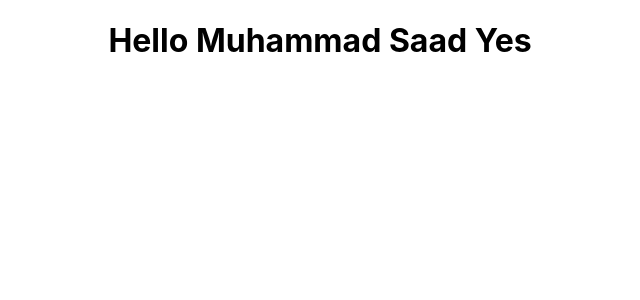
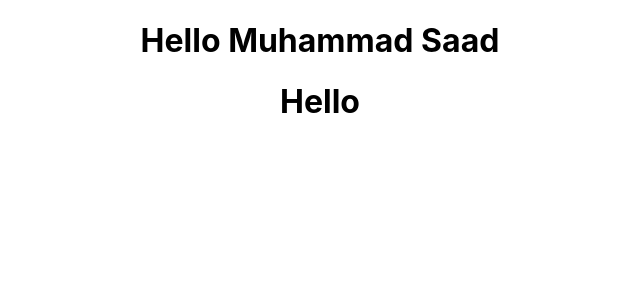
Before and after one commit to CleverCodder/code4saad_b-practice, a React (Create React App) app: page / in a window 1280 px wide. Shown: the top 300 px of the page, without its empty margins (320-960 px from the left). Built offline with nearby package versions, Linux system fonts and the light colour scheme.

Commit message:
UpdateApp.js

```diff
--- a/src/App.js
+++ b/src/App.js
@@ -5,7 +5,8 @@ import './App.css';
 function App() {
   return (
     <div className="App">
-    <h1>Hello Muhammad Saad Yes</h1>
+    <h1>Hello Muhammad Saad</h1>
+    <h1>Hello</h1>
     {/* <header className="App-header">
     <img src={logo} className="App-logo" alt="logo" />
     <p>
```
